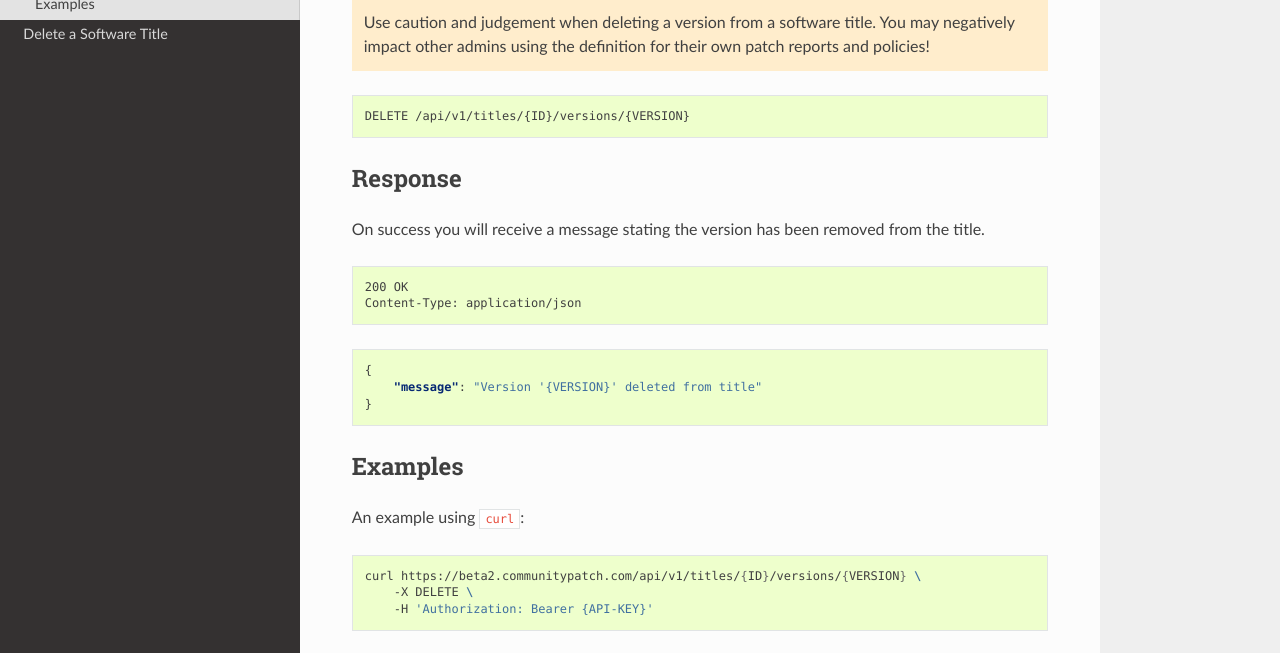
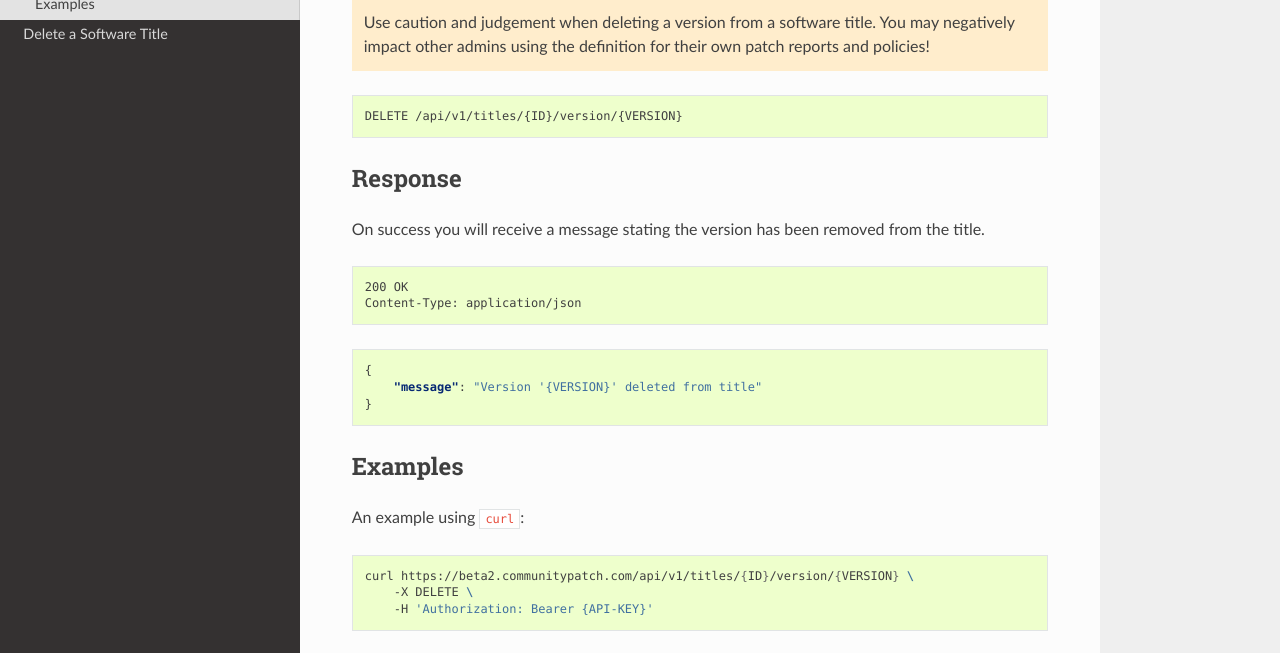
Before and after one commit to brysontyrrell/CommunityPatch, a Sphinx documentation site: the page built from docs/api/delete_version.rst, in a window 1280 px wide and 1264 px high. Shown: the part 444-1097 px from the top of the window. Built offline with Sphinx 7.4.7 and the Read the Docs theme 2.0.0, drawn with Linux system fonts in a browser that asks for light colours.

Commit message:
Correct URL to delete vesion
There is a typo in the doc. The URL includes `version` and not `versions`.

```diff
--- a/docs/api/delete_version.rst
+++ b/docs/api/delete_version.rst
@@ -22,7 +22,7 @@ is after the operation.
 
 .. code-block:: text
 
-    DELETE /api/v1/titles/{ID}/versions/{VERSION}
+    DELETE /api/v1/titles/{ID}/version/{VERSION}
 
 Response
 --------
@@ -48,6 +48,6 @@ An example using ``curl``:
 
 .. code-block:: bash
 
-    curl https://beta2.communitypatch.com/api/v1/titles/{ID}/versions/{VERSION} \
+    curl https://beta2.communitypatch.com/api/v1/titles/{ID}/version/{VERSION} \
         -X DELETE \
         -H 'Authorization: Bearer {API-KEY}'
```
